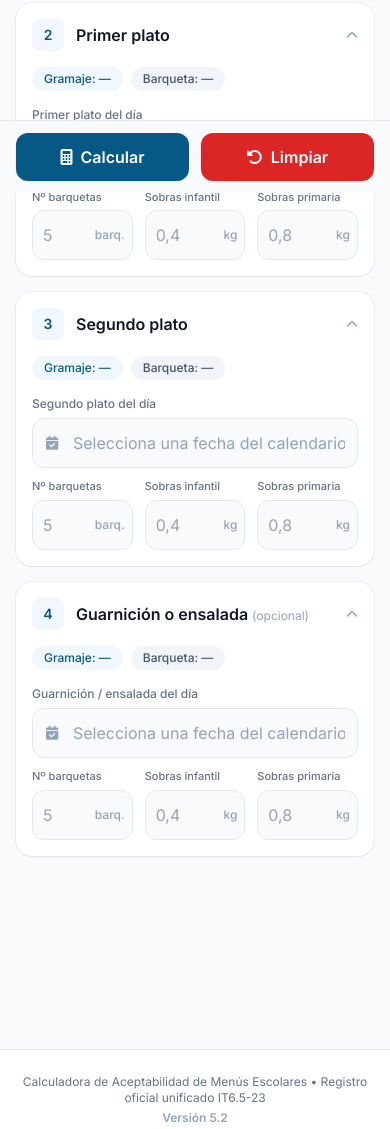
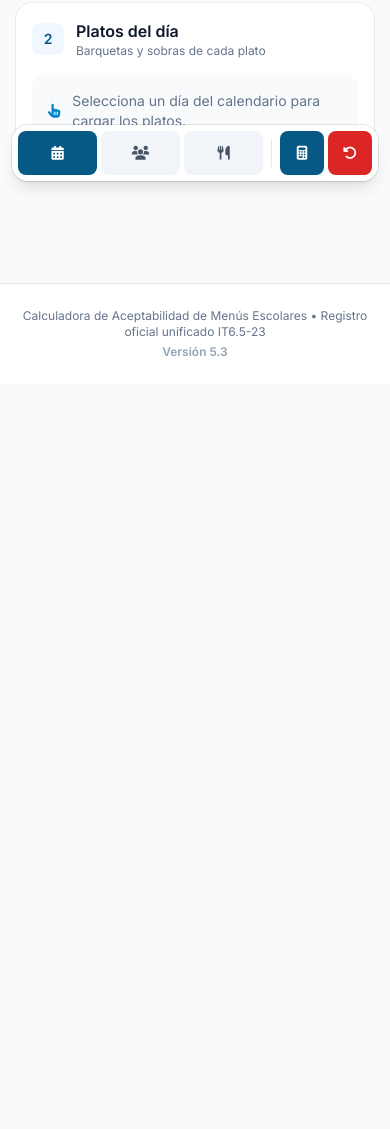
Before and after one commit to Paeter81/Aceptacion-Menu, a plain HTML site: page index.html in a window 390 px wide. Shown: the part 651-1780 px from the top of the page. After the commit the page ends 1035 px from the top, so only its background shows below. Drawn offline with nearby package versions, Linux system fonts and the light colour scheme.

Commit message:
Add files via upload

```diff
--- a/index.html
+++ b/index.html
@@ -72,18 +72,20 @@
   html.dark body .bg-slate-100 { background-color:#1e2a45; }
   html.dark body .bg-slate-200 { background-color:#2b3a5c; }
   html.dark body .bg-slate-50 { background-color:#18233b; }
-  html.dark body .bg-slate-50\/90 { background-color:rgba(11,18,32,0.9); }
   html.dark body .bg-white { background-color:#121b2e; }
+  html.dark body .bg-white\/90 { background-color:rgba(18,27,46,0.9); }
   html.dark body .border-amber-200 { border-color:rgba(245,158,11,0.3); }
   html.dark body .border-emerald-200 { border-color:rgba(16,185,129,0.3); }
   html.dark body .border-emerald-300 { border-color:rgba(16,185,129,0.4); }
   html.dark body .border-rose-200 { border-color:rgba(244,63,94,0.3); }
   html.dark body .border-sky-200 { border-color:rgba(14,165,233,0.3); }
+  html.dark body .border-slate-100 { border-color:#1f2b46; }
   html.dark body .border-slate-200 { border-color:#2a3858; }
   html.dark body .focus\:bg-white:focus { background-color:#121b2e; }
   html.dark body .hover\:bg-slate-100:hover { background-color:#1e2a45; }
   html.dark body .hover\:bg-slate-200:hover { background-color:#2b3a5c; }
   html.dark body .hover\:bg-slate-50\/80:hover { background-color:rgba(24,35,59,0.8); }
+  html.dark body .ring-slate-900\/10 { --tw-ring-color:rgba(255,255,255,.08); }
   html.dark body .ring-slate-900\/5 { --tw-ring-color:rgba(255,255,255,.08); }
   html.dark body .text-amber-700 { color:#fcd34d; }
   html.dark body .text-amber-800 { color:#fcd34d; }
@@ -123,7 +125,7 @@
     </div>
   </div>
 </header>
-<main class="max-w-5xl mx-auto px-4 sm:px-6 lg:px-8 pt-5 pb-20 sm:py-8 flex-1 w-full space-y-4 sm:space-y-5">
+<main class="max-w-5xl mx-auto px-4 sm:px-6 lg:px-8 pt-5 pb-24 sm:pt-8 flex-1 w-full space-y-4 sm:space-y-5">
 
   <!-- Instrucciones -->
   <details class="group bg-white rounded-2xl shadow-sm ring-1 ring-slate-900/5 overflow-hidden">
@@ -139,7 +141,7 @@
         <li><strong>Comensales:</strong> anota los asistentes (y los faltantes, si los hay) de Infantil y Primaria.</li>
         <li><strong>Menú del día:</strong> pulsa un día del calendario (con las flechas cambias de semana). El primer plato, el segundo y la guarnición se cargan solos.</li>
         <li><strong>Barquetas y sobras:</strong> introduce las barquetas recibidas y las sobras (kg) de cada plato.</li>
-        <li><strong>Calcular:</strong> pulsa Calcular para ver el % de residuo y la clasificación de cada plato, por ciclo.</li>
+        <li><strong>Calcular:</strong> pulsa el botón de la calculadora (barra de abajo) para ver el % de residuo y la clasificación de cada plato, por ciclo.</li>
       </ol>
       <div class="rounded-xl bg-slate-50 p-4 text-xs text-slate-700 space-y-1.5">
         <p class="font-semibold flex items-center gap-2"><i class="fa-solid fa-calculator text-brand-500"></i> Cálculo automático</p>
@@ -165,7 +167,7 @@
   </details>
 
   <!-- Calendario del menú oficial -->
-  <section class="bg-white rounded-2xl shadow-sm ring-1 ring-slate-900/5 p-4 sm:p-5 space-y-3">
+  <section id="sec-calendario" class="scroll-mt-4 bg-white rounded-2xl shadow-sm ring-1 ring-slate-900/5 p-4 sm:p-5 space-y-3">
     <div class="flex items-center justify-between gap-2 flex-wrap">
       <div class="min-w-0">
         <p class="text-sm font-semibold text-slate-800 flex items-center gap-2">
@@ -186,7 +188,7 @@
   </section>
 
   <!-- Comensales -->
-  <section class="bg-white rounded-2xl shadow-sm ring-1 ring-slate-900/5 p-4 sm:p-6 space-y-4">
+  <section id="sec-comensales" class="scroll-mt-4 bg-white rounded-2xl shadow-sm ring-1 ring-slate-900/5 p-4 sm:p-6 space-y-4">
     <div class="flex items-center gap-3">
       <div class="w-8 h-8 rounded-lg bg-brand-50 text-brand-700 font-semibold flex items-center justify-center text-sm">1</div>
       <div>
@@ -228,46 +230,44 @@
     </div>
   </section>
 
-  <!-- Primer plato -->
-  <details open class="group bg-white rounded-2xl shadow-sm ring-1 ring-slate-900/5 overflow-hidden">
-    <summary class="flex items-center justify-between gap-3 p-4 sm:p-5 cursor-pointer select-none list-none [&::-webkit-details-marker]:hidden">
-      <span class="flex items-center gap-3 min-w-0">
-        <span class="w-8 h-8 shrink-0 rounded-lg bg-brand-50 text-brand-700 font-semibold flex items-center justify-center text-sm">2</span>
-        <span class="min-w-0">
-          <span class="block text-base font-semibold text-slate-900">Primer plato</span>
-          <span id="sum1" class="block text-xs text-slate-500 truncate group-open:hidden">Selecciona un día del calendario</span>
-        </span>
-      </span>
-      <i class="fa-solid fa-chevron-down text-xs text-slate-400 shrink-0 transition group-open:rotate-180"></i>
-    </summary>
-    <div class="px-4 sm:px-5 pb-4 sm:pb-5 space-y-4">
-      <div class="flex items-center gap-2 flex-wrap">
+  <!-- Platos del día -->
+  <section id="sec-platos" class="scroll-mt-4 bg-white rounded-2xl shadow-sm ring-1 ring-slate-900/5 p-4 sm:p-6">
+    <div class="flex items-center gap-3 mb-4">
+      <div class="w-8 h-8 rounded-lg bg-brand-50 text-brand-700 font-semibold flex items-center justify-center text-sm">2</div>
+      <div>
+        <h2 class="text-base font-semibold text-slate-900">Platos del día</h2>
+        <p class="text-xs text-slate-500">Barquetas y sobras de cada plato</p>
+      </div>
+    </div>
+    <div id="platos-empty" class="rounded-xl bg-slate-50 p-4 text-sm text-slate-500 flex items-center gap-3">
+      <i class="fa-solid fa-hand-pointer text-brand-500"></i>
+      <span>Selecciona un día del calendario para cargar los platos.</span>
+    </div>
+    <div id="platos-rows" class="hidden">
+    <div id="row1" class="">
+      <input id="q1" type="hidden">
+      <p class="text-xs text-slate-500">Primer plato</p>
+      <p id="sum1" class="text-sm sm:text-base font-semibold text-slate-900 leading-snug"></p>
+      <div class="mt-2 flex items-center gap-2 flex-wrap">
         <span id="g1" class="text-xs font-medium px-3 py-1 rounded-full bg-brand-50 text-brand-700">Gramaje: —</span>
         <span id="bq-info1" class="text-xs font-medium px-3 py-1 rounded-full bg-slate-100 text-slate-600">Barqueta: —</span>
       </div>
-      <div class="grid grid-cols-3 md:grid-cols-12 gap-3 items-end">
-        <div class="col-span-3 md:col-span-6">
-          <label for="q1" class="block text-xs font-medium text-slate-500 mb-1.5">Primer plato del día</label>
-          <div class="relative">
-            <input id="q1" type="text" readonly tabindex="-1" placeholder="Selecciona una fecha del calendario" class="w-full bg-slate-50 border border-slate-200 text-slate-800 text-base sm:text-sm rounded-xl focus:outline-none focus:bg-white focus:border-brand-500 focus:ring-2 focus:ring-brand-500/30 transition p-3 pl-10 font-medium placeholder:font-normal placeholder:text-slate-400">
-            <div class="absolute inset-y-0 left-0 pl-3.5 flex items-center pointer-events-none text-slate-400"><i class="fa-solid fa-calendar-check text-sm"></i></div>
-          </div>
-        </div>
-      <div class="md:col-span-2">
+      <div class="mt-3 grid grid-cols-3 gap-2 sm:gap-3">
+        <div class="min-w-0">
           <label for="b1" class="block text-[11px] sm:text-xs leading-tight font-medium text-slate-500 mb-1.5">Nº barquetas</label>
           <div class="relative">
             <input id="b1" type="text" inputmode="decimal" placeholder="5" class="w-full bg-slate-50 border border-slate-200 text-slate-800 text-base sm:text-sm rounded-xl focus:outline-none focus:bg-white focus:border-brand-500 focus:ring-2 focus:ring-brand-500/30 transition py-3 pl-2.5 pr-9 sm:pl-3 sm:pr-10">
             <span class="absolute inset-y-0 right-0 pr-2 sm:pr-3.5 flex items-center pointer-events-none text-xs text-slate-400 font-medium">barq.</span>
           </div>
         </div>
-      <div class="md:col-span-2">
+        <div class="min-w-0">
           <label for="s1_i" class="block text-[11px] sm:text-xs leading-tight font-medium text-slate-500 mb-1.5">Sobras infantil</label>
           <div class="relative">
             <input id="s1_i" type="text" inputmode="decimal" placeholder="0,4" class="w-full bg-slate-50 border border-slate-200 text-slate-800 text-base sm:text-sm rounded-xl focus:outline-none focus:bg-white focus:border-brand-500 focus:ring-2 focus:ring-brand-500/30 transition py-3 pl-2.5 pr-9 sm:pl-3 sm:pr-10">
             <span class="absolute inset-y-0 right-0 pr-2 sm:pr-3.5 flex items-center pointer-events-none text-xs text-slate-400 font-medium">kg</span>
           </div>
         </div>
-      <div class="md:col-span-2">
+        <div class="min-w-0">
           <label for="s1_p" class="block text-[11px] sm:text-xs leading-tight font-medium text-slate-500 mb-1.5">Sobras primaria</label>
           <div class="relative">
             <input id="s1_p" type="text" inputmode="decimal" placeholder="0,8" class="w-full bg-slate-50 border border-slate-200 text-slate-800 text-base sm:text-sm rounded-xl focus:outline-none focus:bg-white focus:border-brand-500 focus:ring-2 focus:ring-brand-500/30 transition py-3 pl-2.5 pr-9 sm:pl-3 sm:pr-10">
@@ -276,48 +276,30 @@
         </div>
       </div>
     </div>
-  </details>
-
-  <!-- Segundo plato -->
-  <details open class="group bg-white rounded-2xl shadow-sm ring-1 ring-slate-900/5 overflow-hidden">
-    <summary class="flex items-center justify-between gap-3 p-4 sm:p-5 cursor-pointer select-none list-none [&::-webkit-details-marker]:hidden">
-      <span class="flex items-center gap-3 min-w-0">
-        <span class="w-8 h-8 shrink-0 rounded-lg bg-brand-50 text-brand-700 font-semibold flex items-center justify-center text-sm">3</span>
-        <span class="min-w-0">
-          <span class="block text-base font-semibold text-slate-900">Segundo plato</span>
-          <span id="sum2" class="block text-xs text-slate-500 truncate group-open:hidden">Selecciona un día del calendario</span>
-        </span>
-      </span>
-      <i class="fa-solid fa-chevron-down text-xs text-slate-400 shrink-0 transition group-open:rotate-180"></i>
-    </summary>
-    <div class="px-4 sm:px-5 pb-4 sm:pb-5 space-y-4">
-      <div class="flex items-center gap-2 flex-wrap">
+    <div id="row2" class="mt-4 pt-4 border-t border-slate-100">
+      <input id="q2" type="hidden">
+      <p class="text-xs text-slate-500">Segundo plato</p>
+      <p id="sum2" class="text-sm sm:text-base font-semibold text-slate-900 leading-snug"></p>
+      <div class="mt-2 flex items-center gap-2 flex-wrap">
         <span id="g2" class="text-xs font-medium px-3 py-1 rounded-full bg-brand-50 text-brand-700">Gramaje: —</span>
         <span id="bq-info2" class="text-xs font-medium px-3 py-1 rounded-full bg-slate-100 text-slate-600">Barqueta: —</span>
       </div>
-      <div class="grid grid-cols-3 md:grid-cols-12 gap-3 items-end">
-        <div class="col-span-3 md:col-span-6">
-          <label for="q2" class="block text-xs font-medium text-slate-500 mb-1.5">Segundo plato del día</label>
-          <div class="relative">
-            <input id="q2" type="text" readonly tabindex="-1" placeholder="Selecciona una fecha del calendario" class="w-full bg-slate-50 border border-slate-200 text-slate-800 text-base sm:text-sm rounded-xl focus:outline-none focus:bg-white focus:border-brand-500 focus:ring-2 focus:ring-brand-500/30 transition p-3 pl-10 font-medium placeholder:font-normal placeholder:text-slate-400">
-            <div class="absolute inset-y-0 left-0 pl-3.5 flex items-center pointer-events-none text-slate-400"><i class="fa-solid fa-calendar-check text-sm"></i></div>
-          </div>
-        </div>
-      <div class="md:col-span-2">
+      <div class="mt-3 grid grid-cols-3 gap-2 sm:gap-3">
+        <div class="min-w-0">
           <label for="b2" class="block text-[11px] sm:text-xs leading-tight font-medium text-slate-500 mb-1.5">Nº barquetas</label>
           <div class="relative">
             <input id="b2" type="text" inputmode="decimal" placeholder="5" class="w-full bg-slate-50 border border-slate-200 text-slate-800 text-base sm:text-sm rounded-xl focus:outline-none focus:bg-white focus:border-brand-500 focus:ring-2 focus:ring-brand-500/30 transition py-3 pl-2.5 pr-9 sm:pl-3 sm:pr-10">
             <span class="absolute inset-y-0 right-0 pr-2 sm:pr-3.5 flex items-center pointer-events-none text-xs text-slate-400 font-medium">barq.</span>
           </div>
         </div>
-      <div class="md:col-span-2">
+        <div class="min-w-0">
           <label for="s2_i" class="block text-[11px] sm:text-xs leading-tight font-medium text-slate-500 mb-1.5">Sobras infantil</label>
           <div class="relative">
             <input id="s2_i" type="text" inputmode="decimal" placeholder="0,4" class="w-full bg-slate-50 border border-slate-200 text-slate-800 text-base sm:text-sm rounded-xl focus:outline-none focus:bg-white focus:border-brand-500 focus:ring-2 focus:ring-brand-500/30 transition py-3 pl-2.5 pr-9 sm:pl-3 sm:pr-10">
             <span class="absolute inset-y-0 right-0 pr-2 sm:pr-3.5 flex items-center pointer-events-none text-xs text-slate-400 font-medium">kg</span>
           </div>
         </div>
-      <div class="md:col-span-2">
+        <div class="min-w-0">
           <label for="s2_p" class="block text-[11px] sm:text-xs leading-tight font-medium text-slate-500 mb-1.5">Sobras primaria</label>
           <div class="relative">
             <input id="s2_p" type="text" inputmode="decimal" placeholder="0,8" class="w-full bg-slate-50 border border-slate-200 text-slate-800 text-base sm:text-sm rounded-xl focus:outline-none focus:bg-white focus:border-brand-500 focus:ring-2 focus:ring-brand-500/30 transition py-3 pl-2.5 pr-9 sm:pl-3 sm:pr-10">
@@ -326,48 +308,30 @@
         </div>
       </div>
     </div>
-  </details>
-
-  <!-- Guarnición o ensalada -->
-  <details open class="group bg-white rounded-2xl shadow-sm ring-1 ring-slate-900/5 overflow-hidden">
-    <summary class="flex items-center justify-between gap-3 p-4 sm:p-5 cursor-pointer select-none list-none [&::-webkit-details-marker]:hidden">
-      <span class="flex items-center gap-3 min-w-0">
-        <span class="w-8 h-8 shrink-0 rounded-lg bg-brand-50 text-brand-700 font-semibold flex items-center justify-center text-sm">4</span>
-        <span class="min-w-0">
-          <span class="block text-base font-semibold text-slate-900">Guarnición o ensalada <span class="text-xs font-normal text-slate-400">(opcional)</span></span>
-          <span id="sum3" class="block text-xs text-slate-500 truncate group-open:hidden">Selecciona un día del calendario</span>
-        </span>
-      </span>
-      <i class="fa-solid fa-chevron-down text-xs text-slate-400 shrink-0 transition group-open:rotate-180"></i>
-    </summary>
-    <div class="px-4 sm:px-5 pb-4 sm:pb-5 space-y-4">
-      <div class="flex items-center gap-2 flex-wrap">
+    <div id="row3" class="mt-4 pt-4 border-t border-slate-100">
+      <input id="q3" type="hidden">
+      <p class="text-xs text-slate-500">Guarnición / ensalada <span class="text-slate-400">(opcional)</span></p>
+      <p id="sum3" class="text-sm sm:text-base font-semibold text-slate-900 leading-snug"></p>
+      <div class="mt-2 flex items-center gap-2 flex-wrap">
         <span id="g3" class="text-xs font-medium px-3 py-1 rounded-full bg-brand-50 text-brand-700">Gramaje: —</span>
         <span id="bq-info3" class="text-xs font-medium px-3 py-1 rounded-full bg-slate-100 text-slate-600">Barqueta: —</span>
       </div>
-      <div class="grid grid-cols-3 md:grid-cols-12 gap-3 items-end">
-        <div class="col-span-3 md:col-span-6">
-          <label for="q3" class="block text-xs font-medium text-slate-500 mb-1.5">Guarnición / ensalada del día</label>
-          <div class="relative">
-            <input id="q3" type="text" readonly tabindex="-1" placeholder="Selecciona una fecha del calendario" class="w-full bg-slate-50 border border-slate-200 text-slate-800 text-base sm:text-sm rounded-xl focus:outline-none focus:bg-white focus:border-brand-500 focus:ring-2 focus:ring-brand-500/30 transition p-3 pl-10 font-medium placeholder:font-normal placeholder:text-slate-400">
-            <div class="absolute inset-y-0 left-0 pl-3.5 flex items-center pointer-events-none text-slate-400"><i class="fa-solid fa-calendar-check text-sm"></i></div>
-          </div>
-        </div>
-      <div class="md:col-span-2">
+      <div class="mt-3 grid grid-cols-3 gap-2 sm:gap-3">
+        <div class="min-w-0">
           <label for="b3" class="block text-[11px] sm:text-xs leading-tight font-medium text-slate-500 mb-1.5">Nº barquetas</label>
           <div class="relative">
             <input id="b3" type="text" inputmode="decimal" placeholder="5" class="w-full bg-slate-50 border border-slate-200 text-slate-800 text-base sm:text-sm rounded-xl focus:outline-none focus:bg-white focus:border-brand-500 focus:ring-2 focus:ring-brand-500/30 transition py-3 pl-2.5 pr-9 sm:pl-3 sm:pr-10">
             <span class="absolute inset-y-0 right-0 pr-2 sm:pr-3.5 flex items-center pointer-events-none text-xs text-slate-400 font-medium">barq.</span>
           </div>
         </div>
-      <div class="md:col-span-2">
+        <div class="min-w-0">
           <label for="s3_i" class="block text-[11px] sm:text-xs leading-tight font-medium text-slate-500 mb-1.5">Sobras infantil</label>
           <div class="relative">
             <input id="s3_i" type="text" inputmode="decimal" placeholder="0,4" class="w-full bg-slate-50 border border-slate-200 text-slate-800 text-base sm:text-sm rounded-xl focus:outline-none focus:bg-white focus:border-brand-500 focus:ring-2 focus:ring-brand-500/30 transition py-3 pl-2.5 pr-9 sm:pl-3 sm:pr-10">
             <span class="absolute inset-y-0 right-0 pr-2 sm:pr-3.5 flex items-center pointer-events-none text-xs text-slate-400 font-medium">kg</span>
           </div>
         </div>
-      <div class="md:col-span-2">
+        <div class="min-w-0">
           <label for="s3_p" class="block text-[11px] sm:text-xs leading-tight font-medium text-slate-500 mb-1.5">Sobras primaria</label>
           <div class="relative">
             <input id="s3_p" type="text" inputmode="decimal" placeholder="0,8" class="w-full bg-slate-50 border border-slate-200 text-slate-800 text-base sm:text-sm rounded-xl focus:outline-none focus:bg-white focus:border-brand-500 focus:ring-2 focus:ring-brand-500/30 transition py-3 pl-2.5 pr-9 sm:pl-3 sm:pr-10">
@@ -376,17 +340,21 @@
         </div>
       </div>
     </div>
-  </details>
+    </div>
+  </section>
 
-  <div id="action-bar" class="sticky bottom-0 z-20 -mx-4 px-4 pt-3 pb-[calc(0.75rem+env(safe-area-inset-bottom))] flex gap-3 bg-slate-50/90 backdrop-blur border-t border-slate-200 sm:static sm:mx-0 sm:px-0 sm:pt-2 sm:pb-0 sm:bg-transparent sm:backdrop-blur-none sm:border-0">
-    <button id="go" class="flex-1 min-w-0 bg-brand-700 hover:bg-brand-800 active:scale-[0.99] text-white font-semibold py-3 sm:py-3.5 px-4 sm:px-6 rounded-xl shadow-sm hover:shadow-md transition flex items-center justify-center gap-2">
-      <i class="fa-solid fa-calculator"></i>
-      <span class="sm:hidden">Calcular</span><span class="hidden sm:inline">Calcular y rellenar registros</span>
-    </button>
-    <button id="clear" class="flex-1 min-w-0 bg-red-600 hover:bg-red-700 active:scale-[0.99] text-white font-semibold py-3 sm:py-3.5 px-4 sm:px-6 rounded-xl shadow-sm hover:shadow-md transition flex items-center justify-center gap-2">
-      <i class="fa-solid fa-rotate-left"></i>
-      <span class="sm:hidden">Limpiar</span><span class="hidden sm:inline">Limpiar todo</span>
-    </button>
+  <div id="action-bar" class="fixed left-1/2 -translate-x-1/2 bottom-[calc(0.75rem+env(safe-area-inset-bottom))] z-30 w-[calc(100%-1.5rem)] max-w-md sm:w-fit sm:max-w-none flex items-center gap-2 p-1.5 sm:gap-3 sm:px-3 sm:py-2.5 rounded-2xl bg-white/90 backdrop-blur-md ring-1 ring-slate-900/10 shadow-lg">
+    <nav id="nav-scroll" aria-label="Secciones de la página" class="flex flex-1 min-w-0 items-center gap-1 sm:flex-none sm:gap-1.5">
+      <a id="nav-sec-calendario" href="#sec-calendario" title="Calendario" aria-label="Calendario" class="flex-1 min-w-0 sm:flex-none sm:w-10 h-11 sm:h-10 inline-flex items-center justify-center rounded-lg text-sm bg-slate-100 text-slate-600 hover:bg-slate-200 transition"><i class="fa-solid fa-calendar-days"></i></a>
+      <a id="nav-sec-comensales" href="#sec-comensales" title="Comensales" aria-label="Comensales" class="flex-1 min-w-0 sm:flex-none sm:w-10 h-11 sm:h-10 inline-flex items-center justify-center rounded-lg text-sm bg-slate-100 text-slate-600 hover:bg-slate-200 transition"><i class="fa-solid fa-users"></i></a>
+      <a id="nav-sec-platos" href="#sec-platos" title="Platos" aria-label="Platos" class="flex-1 min-w-0 sm:flex-none sm:w-10 h-11 sm:h-10 inline-flex items-center justify-center rounded-lg text-sm bg-slate-100 text-slate-600 hover:bg-slate-200 transition"><i class="fa-solid fa-utensils"></i></a>
+      <a id="nav-out" href="#out" title="Resultados" aria-label="Resultados" class="flex-1 min-w-0 sm:flex-none sm:w-10 h-11 sm:h-10 inline-flex items-center justify-center rounded-lg text-sm bg-slate-100 text-slate-600 hover:bg-slate-200 transition hidden"><i class="fa-solid fa-chart-pie"></i></a>
+    </nav>
+    <span class="w-px h-7 bg-slate-200 shrink-0" aria-hidden="true"></span>
+    <div class="flex shrink-0 gap-1">
+      <button id="go" type="button" title="Calcular y rellenar registros" aria-label="Calcular y rellenar registros" class="w-11 h-11 sm:w-10 sm:h-10 inline-flex items-center justify-center rounded-lg text-sm bg-brand-700 hover:bg-brand-800 active:scale-[0.95] text-white shadow-sm transition"><i class="fa-solid fa-calculator"></i></button>
+      <button id="clear" type="button" title="Limpiar todo" aria-label="Limpiar todo" class="w-11 h-11 sm:w-10 sm:h-10 inline-flex items-center justify-center rounded-lg text-sm bg-red-600 hover:bg-red-700 active:scale-[0.95] text-white shadow-sm transition"><i class="fa-solid fa-rotate-left"></i></button>
+    </div>
   </div>
 
   <div id="err" class="hidden bg-rose-50 text-rose-700 px-4 py-3 rounded-xl font-medium text-sm flex items-center gap-2">
@@ -408,7 +376,7 @@
 <footer class="bg-white border-t border-slate-200 mt-6 sm:mt-12 py-6 text-center text-xs text-slate-500">
   <div class="max-w-5xl mx-auto px-4">
     <p>Calculadora de Aceptabilidad de Menús Escolares • Registro oficial unificado IT6.5-23</p>
-    <p class="mt-1 font-semibold text-slate-400">Versión 5.2</p>
+    <p class="mt-1 font-semibold text-slate-400">Versión 5.3</p>
   </div>
 </footer>
 
@@ -581,18 +549,24 @@ function showNotice(text,isError=false){
 }
 
 // Carga el menú del día en los campos; devuelve los platos que no están en la tabla de raciones.
-const NO_DISH='Selecciona un día del calendario';
+// Con un menú cargado se ven las filas de platos; sin él, un único aviso.
+function showPlatos(has){
+  $('platos-empty').classList.toggle('hidden',has);
+  $('platos-rows').classList.toggle('hidden',!has);
+}
 function loadMenu(menu){
   currentSelectedDate=menu.date;
   const missing=[];
   [menu.f,menu.s,menu.g].forEach((name,idx)=>{
-    const input=$('q'+(idx+1));
-    $('sum'+(idx+1)).textContent=name||'Sin plato este día';
+    const n=idx+1, input=$('q'+n);
+    $('row'+n).classList.toggle('hidden',!name);   // p. ej. un día sin guarnición
+    $('sum'+n).textContent=name||'';
     if(!name){ selectedDishes[idx]=null; input.value=''; return; }
     input.value=name;
     selectedDishes[idx]=findDishIndex(LISTS[idx],name);
     if(selectedDishes[idx]===null) missing.push(name);
   });
+  showPlatos(true);
   $('selected-date').textContent = menu.label + (menu.festivo ? ' • Festivo' : '');
   return missing;
 }
@@ -856,6 +830,49 @@ const themeMQ=matchMedia('(prefers-color-scheme: dark)');
 if(themeMQ.addEventListener) themeMQ.addEventListener('change',()=>{ if(getThemePref()==='auto') applyTheme('auto'); });
 applyTheme(getThemePref());
 
+// Barra de accesos directos a las secciones.
+const NAV_IDS=['sec-calendario','sec-comensales','sec-platos','out'];
+const NAV_ON=['bg-brand-700','text-white'], NAV_OFF=['bg-slate-100','text-slate-600','hover:bg-slate-200'];
+let navActive=null;
+function setActiveNav(id){
+  navActive=id;
+  NAV_IDS.forEach(k=>{
+    const chip=$('nav-'+k); if(!chip) return;
+    const on=k===id;
+    NAV_ON.forEach(c=>chip.classList.toggle(c,on));
+    NAV_OFF.forEach(c=>chip.classList.toggle(c,!on));
+    if(on) chip.setAttribute('aria-current','true'); else chip.removeAttribute('aria-current');
+  });
+}
+// "Resultados" solo aparece cuando hay resultados en pantalla.
+function syncNav(){
+  const hidden=$('out').classList.contains('hidden');
+  $('nav-out').classList.toggle('hidden',hidden);
+  if(hidden && navActive==='out') setActiveNav('sec-calendario');
+}
+if(typeof MutationObserver!=='undefined') new MutationObserver(syncNav).observe($('out'),{attributes:true,attributeFilter:['class']});
+NAV_IDS.forEach(id=>{
+  const chip=$('nav-'+id); if(!chip) return;
+  chip.addEventListener('click',e=>{
+    e.preventDefault();
+    const target=$(id); if(!target) return;
+    scrollToEl(target,'start');
+    setActiveNav(id);
+  });
+});
+// Marca la sección que se está viendo.
+if('IntersectionObserver' in window){
+  const visible=new Set();
+  const io=new IntersectionObserver(entries=>{
+    entries.forEach(en=>{ if(en.isIntersecting) visible.add(en.target.id); else visible.delete(en.target.id); });
+    const cur=NAV_IDS.find(id=>visible.has(id));
+    if(cur && cur!==navActive) setActiveNav(cur);
+  },{rootMargin:'0px 0px -55% 0px'});
+  NAV_IDS.forEach(id=>{ const el=$(id); if(el) io.observe(el); });
+}
+syncNav();
+setActiveNav('sec-calendario');
+
 $('go').onclick=()=>calculate(true);
 
 $('clear').onclick=()=>{
@@ -864,7 +881,8 @@ $('clear').onclick=()=>{
   ['q1','q2','q3'].forEach(id=>{ $(id).value=''; });
   selectedDishes=[null,null,null];
   currentSelectedDate=null;
-  [1,2,3].forEach(n=>{ $('sum'+n).textContent=NO_DISH; });
+  [1,2,3].forEach(n=>{ $('sum'+n).textContent=''; });
+  showPlatos(false);
   $('selected-date').textContent='Sin fecha seleccionada';
   ['menu-load-notice','out','err'].forEach(id=>$(id).classList.add('hidden'));
   grams();
```
Lines whose indentation alone changed are shown as unchanged.
